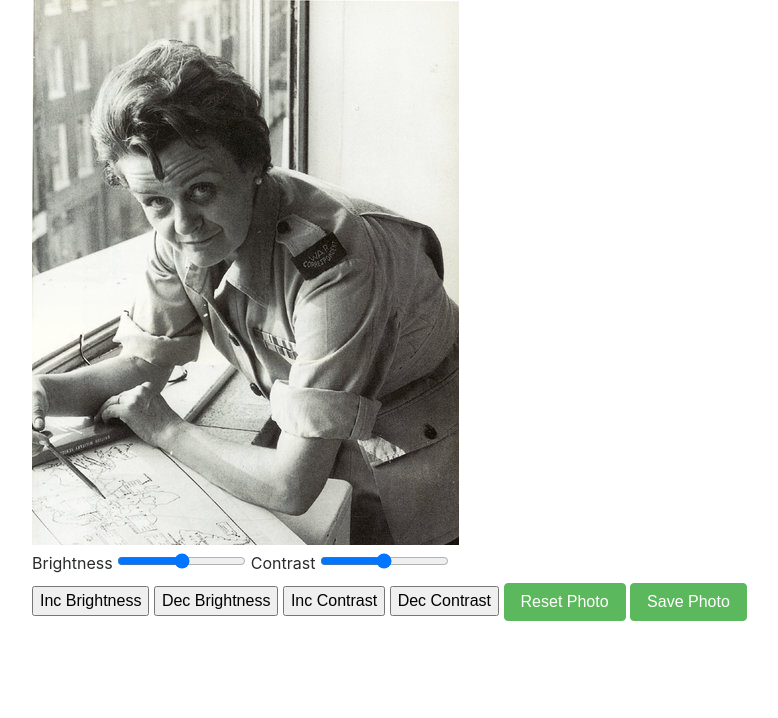
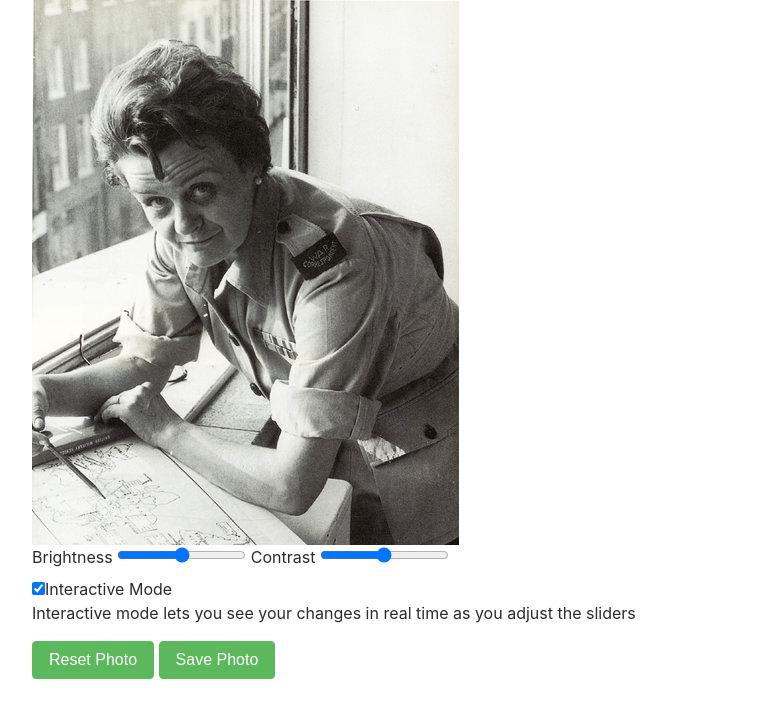
Before and after one commit to nycrecords/vital-records-printing, a Flask app: page /edit in a window 1280 px wide. Shown: the top 718 px of the page, without its empty margins (53-831 px from the left). Run offline with Flask 2, Linux system fonts and the light colour scheme; some libraries are stand-ins or nearby versions.

Commit message:
added interactive mode for sliders

```diff
--- a/app/static/js/edit-image.js
+++ b/app/static/js/edit-image.js
@@ -1,7 +1,3 @@
-Caman("#image-id", function () {
-
-});
-
 $('input[type=range]').change(applyFilters);
 
 function applyFilters() {
@@ -15,43 +11,6 @@ function applyFilters() {
       this.render();
     });
 }
-
-
-
-$('#increase-brightness-btn').on('click', function(e) {
-  var current = document.getElementById("increase-brightness-btn").value;
-  Caman('#image-id', function() {
-    this.brightness(current + 5);
-    this.render();
-    current = current + 5;
-  });
-
-});
-
-$('#decrease-brightness-btn').on('click', function(e) {
-  var current = document.getElementById("increase-brightness-btn").value;
-  Caman('#image-id', function() {
-    this.brightness(current - 5);
-    this.render();
-    current = current - 5;
-  });
-});
-
-
-$('#increase-contrast-btn').on('click', function(e) {
-  Caman('#image-id', function() {
-    this.contrast(5);
-    this.render();
-  });
-});
-
-$('#decrease-contrast-btn').on('click', function(e) {
-  Caman('#image-id', function() {
-    this.contrast(-5);
-    this.render();
-  });
-});
-
 
 $('#resetbtn').on('click', function(e) {
   $('input[type=range]').val(0);
@@ -69,3 +28,15 @@ $('#savebtn').on('click', function(e) {
     });
   });
 });
+
+
+function toggleMode(){
+  if(document.getElementById("interactive-mode").checked){
+    document.getElementById("brightness").setAttribute("oninput", "applyFilters()");
+    document.getElementById("contrast").setAttribute("oninput", "applyFilters()");
+  }
+  else{
+    document.getElementById("brightness").setAttribute("oninput", "");
+    document.getElementById("contrast").setAttribute("oninput", "");
+  }
+}
--- a/app/templates/edit.html
+++ b/app/templates/edit.html
@@ -2,24 +2,17 @@
 
 {% block content %}
     <img id="image-id" src="./static/img/test_pic.jpg">
-{#    <img id="image-id2" src="./static/img/test_pic.jpg">#}
-
-
 
     <form id="silderInput">
       <label for="brightness">Brightness</label>
-      <input id="brightness" name="brightness" type="range" min="-50" max="50" value="0">
+      <input id="brightness" name="brightness" type="range" min="-50" max="50" value="0" oninput="applyFilters()">
 
       <label for="contrast">Contrast</label>
-      <input id="contrast" name="contrast" type="range" min="-50" max="50" value="0">
+      <input id="contrast" name="contrast" type="range" min="-50" max="50" value="0" oninput="applyFilters()">
     </form>
 
-
-    <button id="increase-brightness-btn" value="0">Inc Brightness</button>
-    <button id="decrease-brightness-btn" value="0">Dec Brightness</button>
-
-    <button id="increase-contrast-btn" value="0">Inc Contrast</button>
-    <button id="decrease-contrast-btn" value="0">Dec Contrast</button>
+    <input type="checkbox" id="interactive-mode" value="true" checked onclick="toggleMode()">Interactive Mode<br>
+    <p>Interactive mode lets you see your changes in real time as you adjust the sliders</p>
 
     <button id="resetbtn" class="btn btn-success">Reset Photo</button>
 
--- a/app/views.py
+++ b/app/views.py
@@ -45,4 +45,5 @@ def edit():
     """
     Return edit page
     """
+
     return render_template('edit.html')
```
